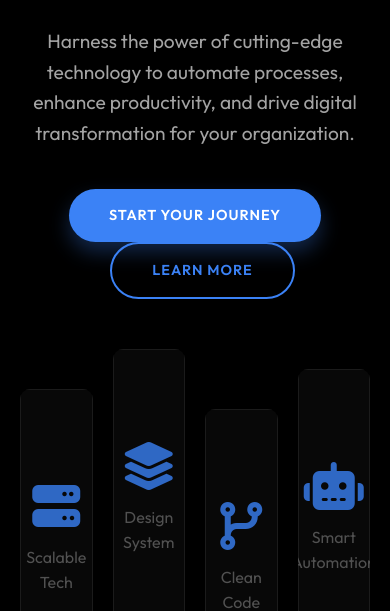
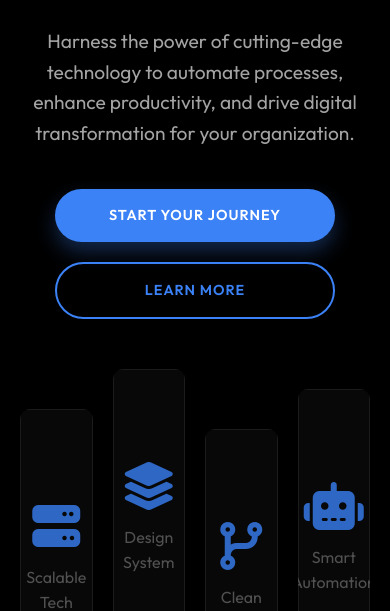
Before and after one commit to Nanostack-Technologies/NanoStack-Technologies, a Django app: page / in a window 390 px wide. Shown: the part 286-897 px from the top of the page. Run offline with Django 5.2, Linux system fonts and the light colour scheme; data comes from the database, SQL or seed files in the repository; both versions use the stored data as it was after the commit.

Commit message:
Feat: Implement Favicon, SEO Improvements, Slugs, and Mobile UI Fixes

```diff
--- a/NanoStack_Technologies/urls.py
+++ b/NanoStack_Technologies/urls.py
@@ -5,7 +5,7 @@ from django.conf.urls.static import static
 
 from django.contrib.sitemaps.views import sitemap
 from core.sitemaps import StaticViewSitemap, ProjectSitemap, BlogSitemap
-from django.views.generic.base import TemplateView
+from django.views.generic.base import TemplateView, RedirectView
 
 sitemaps = {
     'static': StaticViewSitemap,
@@ -18,6 +18,7 @@ urlpatterns = [
     path('',include('core.urls')),
     path('sitemap.xml', sitemap, {'sitemaps': sitemaps}, name='django.contrib.sitemaps.views.sitemap'),
     path('robots.txt', TemplateView.as_view(template_name="robots.txt", content_type="text/plain")),
+    path('favicon.ico', RedirectView.as_view(url=settings.STATIC_URL + 'images/Favicon/favicon.ico')),
 ]
 
 if settings.DEBUG:
--- a/core/admin.py
+++ b/core/admin.py
@@ -6,12 +6,14 @@ class ProjectAdmin(admin.ModelAdmin):
     list_display = ('title', 'tech_stack', 'created_at')
     search_fields = ('title', 'tech_stack', 'description')
     list_filter = ('created_at',)
+    prepopulated_fields = {'slug': ('title',)}
 
 @admin.register(BlogPost)
 class BlogPostAdmin(admin.ModelAdmin):
     list_display = ('title', 'author', 'created_at')
     search_fields = ('title', 'content')
     list_filter = ('created_at', 'author')
+    prepopulated_fields = {'slug': ('title',)}
 
 @admin.register(JobOpening)
 class JobOpeningAdmin(admin.ModelAdmin):
--- a/core/models.py
+++ b/core/models.py
@@ -1,22 +1,36 @@
 from django.db import models
+
+from django.utils.text import slugify
 
 class Project(models.Model):
     title = models.CharField(max_length=200)
+    slug = models.SlugField(unique=True, blank=True, max_length=200, null=True)
     description = models.TextField()
     image = models.ImageField(upload_to='projects/')
     tech_stack = models.CharField(max_length=200, help_text="Comma separated technologies")
     link = models.URLField(blank=True, null=True)
     created_at = models.DateTimeField(auto_now_add=True)
 
+    def save(self, *args, **kwargs):
+        if not self.slug:
+            self.slug = slugify(self.title)
+        super().save(*args, **kwargs)
+
     def __str__(self):
         return self.title
 
 class BlogPost(models.Model):
     title = models.CharField(max_length=200)
+    slug = models.SlugField(unique=True, blank=True, max_length=200, null=True)
     content = models.TextField()
     image = models.ImageField(upload_to='blog/')
     author = models.CharField(max_length=100, default="Admin")
     created_at = models.DateTimeField(auto_now_add=True)
+
+    def save(self, *args, **kwargs):
+        if not self.slug:
+            self.slug = slugify(self.title)
+        super().save(*args, **kwargs)
 
     def __str__(self):
         return self.title
--- a/core/sitemaps.py
+++ b/core/sitemaps.py
@@ -23,7 +23,7 @@ class ProjectSitemap(Sitemap):
         return obj.created_at
 
     def location(self, obj):
-        return reverse('project_detail', args=[obj.pk])
+        return reverse('project_detail', args=[obj.slug])
 
 class BlogSitemap(Sitemap):
     changefreq = 'weekly'
@@ -36,4 +36,4 @@ class BlogSitemap(Sitemap):
         return obj.created_at
 
     def location(self, obj):
-        return reverse('blog_detail', args=[obj.pk])
+        return reverse('blog_detail', args=[obj.slug])
--- a/core/urls.py
+++ b/core/urls.py
@@ -5,9 +5,9 @@ urlpatterns = [
     path('', views.home, name='home'),
     path('about/', views.about, name='about'),
     path('projects/', views.projects, name='projects'),
-    path('projects/<int:pk>/', views.project_detail, name='project_detail'),
+    path('projects/<slug:slug>/', views.project_detail, name='project_detail'),
     path('blog/', views.blog, name='blog'),
-    path('blog/<int:pk>/', views.blog_detail, name='blog_detail'),
+    path('blog/<slug:slug>/', views.blog_detail, name='blog_detail'),
     path('career/', views.career, name='career'),
     path('contact/', views.contact, name='contact'),
 ]
--- a/core/views.py
+++ b/core/views.py
@@ -29,8 +29,8 @@ def projects(request):
         'seo_keywords': 'NanoStack Portfolio, Case Studies, Web Projects, App Development Examples'
     })
 
-def project_detail(request, pk):
-    project = get_object_or_404(Project, pk=pk)
+def project_detail(request, slug):
+    project = get_object_or_404(Project, slug=slug)
     return render(request, 'core/project_detail.html', {
         'project': project,
         'seo_title': f"{project.title} | Case Study by NanoStack",
@@ -47,8 +47,8 @@ def blog(request):
         'seo_keywords': 'Tech Blog, Web Dev Blog, Python Tutorials, Business Automation Tips'
     })
 
-def blog_detail(request, pk):
-    post = get_object_or_404(BlogPost, pk=pk)
+def blog_detail(request, slug):
+    post = get_object_or_404(BlogPost, slug=slug)
     return render(request, 'core/blog_detail.html', {
         'post': post,
         'seo_title': f"{post.title} | NanoStack Blog",
--- a/static/css/style.css
+++ b/static/css/style.css
@@ -566,6 +566,23 @@ footer {
         font-size: 2.5rem;
     }
 
+    /* Fix for buttons touching in mobile */
+    .hero-btns {
+        display: flex;
+        flex-direction: column;
+        gap: 20px;
+        align-items: center;
+        width: 100%;
+    }
+
+    .hero-btns .btn {
+        width: 80%; /* Good width for mobile touch */
+        max-width: 300px;
+        display: flex;
+        justify-content: center;
+        margin-left: 0; /* Override margin-left from desktop styles */
+    }
+
     .contact-container,
     .footer-content {
         grid-template-columns: 1fr;
--- a/templates/base.html
+++ b/templates/base.html
@@ -11,6 +11,7 @@
     <meta name="keywords" content="{% block keywords %}NanoStack Technologies, Web Development, Automation, Django, React, Python, Custom Software, App Development, N8N, WhatsApp Automation, Pavan Mehta, Nakul Talsaniya{% endblock %}">
     <meta name="author" content="NanoStack Technologies">
     <meta name="robots" content="index, follow">
+    <link rel="canonical" href="{{ request.build_absolute_uri }}">
 
     <!-- Open Graph / Facebook -->
     <meta property="og:type" content="website">
@@ -38,6 +39,8 @@
     <link rel="stylesheet" href="{% static 'css/style.css' %}">
     <!-- Favicon -->
     <link rel="apple-touch-icon" sizes="180x180" href="{% static 'images/Favicon/apple-touch-icon.png' %}">
+    <link rel="icon" type="image/png" sizes="192x192" href="{% static 'images/Favicon/android-chrome-192x192.png' %}">
+    <link rel="icon" type="image/png" sizes="512x512" href="{% static 'images/Favicon/android-chrome-512x512.png' %}">
     <link rel="icon" type="image/png" sizes="32x32" href="{% static 'images/Favicon/favicon-32x32.png' %}">
     <link rel="icon" type="image/png" sizes="16x16" href="{% static 'images/Favicon/favicon-16x16.png' %}">
     <link rel="manifest" href="{% static 'images/Favicon/site.webmanifest' %}">
--- a/templates/core/blog.html
+++ b/templates/core/blog.html
@@ -20,7 +20,7 @@
                 <div class="project-meta">{{ post.created_at|date:"M d, Y" }} | By {{ post.author }}</div>
                 <h3>{{ post.title }}</h3>
                 <p>{{ post.content|truncatewords:20 }}</p>
-                <a href="{% url 'blog_detail' post.pk %}" class="read-more">Read Article <i class="fas fa-arrow-right"></i></a>
+                <a href="{% url 'blog_detail' post.slug %}" class="read-more">Read Article <i class="fas fa-arrow-right"></i></a>
             </div>
         </div>
         {% empty %}
--- a/templates/core/home.html
+++ b/templates/core/home.html
@@ -115,8 +115,8 @@
                 <h3>Pavan Mehta</h3>
                 <p style="color: var(--accent-color); font-weight: 500;">Co-Founder</p>
                 <div class="social-links" style="justify-content: center; margin-top: 15px;">
-                     <a href="#"><i class="fab fa-linkedin"></i></a>
-                     <a href="#"><i class="fas fa-envelope"></i></a>
+                     <a href="#" aria-label="Pavan Mehta LinkedIn"><i class="fab fa-linkedin"></i></a>
+                     <a href="#" aria-label="Email Pavan Mehta"><i class="fas fa-envelope"></i></a>
                 </div>
             </div>
              <!-- Founder 2 -->
@@ -126,8 +126,8 @@
                 <h3>Nakul Talsaniya</h3>
                 <p style="color: var(--accent-color); font-weight: 500;">Co-Founder</p>
                 <div class="social-links" style="justify-content: center; margin-top: 15px;">
-                     <a href="#"><i class="fab fa-linkedin"></i></a>
-                     <a href="#"><i class="fas fa-envelope"></i></a>
+                     <a href="#" aria-label="Nakul Talsaniya LinkedIn"><i class="fab fa-linkedin"></i></a>
+                     <a href="#" aria-label="Email Nakul Talsaniya"><i class="fas fa-envelope"></i></a>
                 </div>
             </div>
         </div>
@@ -154,7 +154,7 @@
                     <div class="project-meta">{{ project.tech_stack }}</div>
                     <h3>{{ project.title }}</h3>
                     <p>{{ project.description|truncatewords:20 }}</p>
-                    <a href="{% url 'project_detail' project.pk %}" class="read-more">View Case Study <i class="fas fa-arrow-right"></i></a>
+                    <a href="{% url 'project_detail' project.slug %}" class="read-more">View Case Study <i class="fas fa-arrow-right"></i></a>
                 </div>
             </div>
             {% endfor %}
--- a/templates/core/projects.html
+++ b/templates/core/projects.html
@@ -20,7 +20,7 @@
                 <div class="project-meta">{{ project.tech_stack }}</div>
                 <h3>{{ project.title }}</h3>
                 <p>{{ project.description|truncatewords:20 }}</p>
-                <a href="{% url 'project_detail' project.pk %}" class="read-more">View Case Study <i class="fas fa-arrow-right"></i></a>
+                <a href="{% url 'project_detail' project.slug %}" class="read-more">View Case Study <i class="fas fa-arrow-right"></i></a>
             </div>
         </div>
         {% empty %}
```
Also changed, not shown: core/migrations/0003_blogpost_slug_project_slug.py (added), db.sqlite3.
